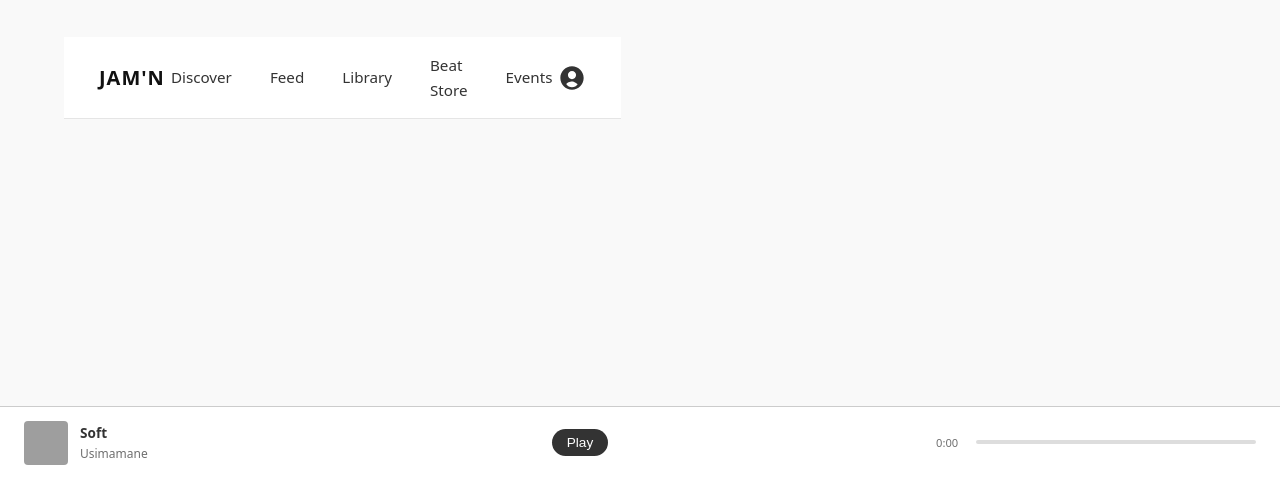
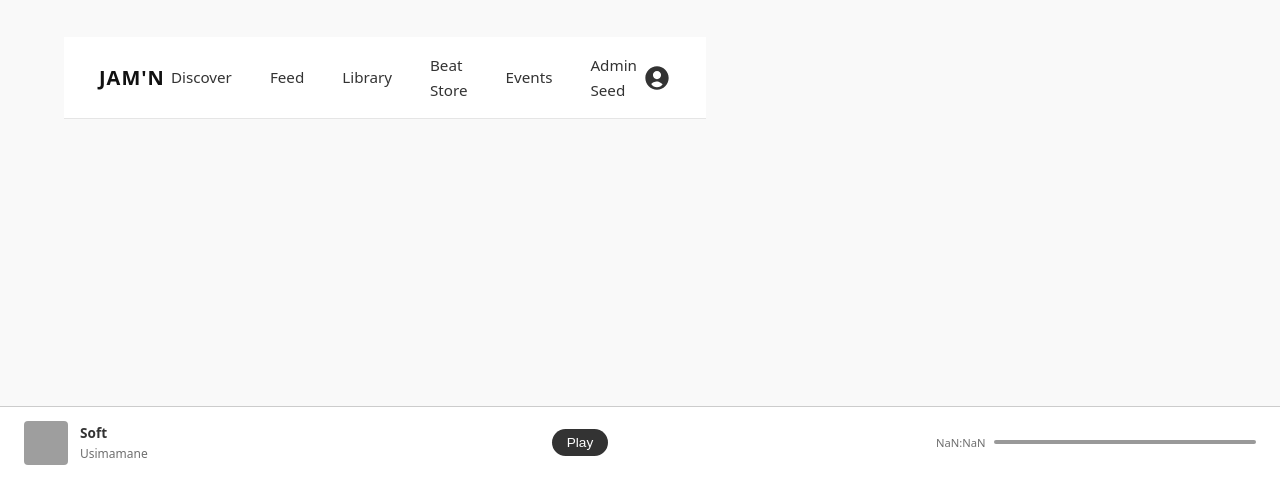
Before and after one commit to totoseahlumile-dot/JAM-N, a Vue app in the folder Frontend/: page /account in a window 1280 px wide. Shown: the part 322-800 px from the top of the page. Built offline with nearby package versions, Linux system fonts and the light colour scheme; grey boxes are pictures that could not be loaded.

Commit message:
finish navbar and audio player components

```diff
--- a/Frontend/src/components/common/AppNavbar.vue
+++ b/Frontend/src/components/common/AppNavbar.vue
@@ -1,23 +1,31 @@
 <template>
   <header class="navbar">
     <div class="navbar-container">
-      <!-- Bold JAM'N Logo -->
       <RouterLink to="/" class="brand-logo">
         JAM'N
       </RouterLink>
 
-      <!-- Nav Links -->
       <nav class="nav-links">
         <RouterLink to="/discover" class="nav-item">Discover</RouterLink>
         <RouterLink to="/feed" class="nav-item">Feed</RouterLink>
         <RouterLink to="/library" class="nav-item">Library</RouterLink>
         <RouterLink to="/beat-store" class="nav-item">Beat Store</RouterLink>
         <RouterLink to="/events" class="nav-item">Events</RouterLink>
+
+        <!-- Only visible to admins -->
+        <RouterLink v-if="isAdmin" to="/admin/seed" class="nav-item">
+          Admin Seed
+        </RouterLink>
       </nav>
 
-      <!-- Right User Icon -->
       <div class="user-action">
-        <RouterLink to="/account" class="profile-icon-btn" aria-label="Account">
+        <!-- Not logged in: show Login -->
+        <RouterLink v-if="!isLoggedIn" to="/login" class="nav-item">
+          Login
+        </RouterLink>
+
+        <!-- Logged in: show profile icon -->
+        <RouterLink v-else to="/account" class="profile-icon-btn" aria-label="Account">
           <svg class="user-avatar-icon" viewBox="0 0 24 24" fill="currentColor">
             <path d="M12 2C6.48 2 2 6.48 2 12s4.48 10 10 10 10-4.48 10-10S17.52 2 12 2zm0 4c1.93 0 3.5 1.57 3.5 3.5S13.93 13 12 13s-3.5-1.57-3.5-3.5S10.07 6 12 6zm0 14c-2.03 0-3.8-1.04-4.83-2.61.03-1.6 3.23-2.49 4.83-2.49s4.8 1.89 4.83 2.49C15.8 18.96 14.03 20 12 20z"/>
           </svg>
@@ -28,7 +36,14 @@
 </template>
 
 <script setup>
+import { computed } from 'vue'
 import { RouterLink } from 'vue-router'
+import { useStore } from 'vuex'
+
+const store = useStore()
+
+const isLoggedIn = computed(() => store.getters['auth/isLoggedIn'])
+const isAdmin = computed(() => store.getters['auth/isAdmin'])
 </script>
 
 <style scoped>
--- a/Frontend/src/components/common/AudioPlayer.vue
+++ b/Frontend/src/components/common/AudioPlayer.vue
@@ -7,13 +7,11 @@
         <p class="player-artist">{{ currentTrack.artist }}</p>
       </div>
     </div>
-
     <div class="player-controls">
       <button class="player-play-btn" @click="togglePlay">
         {{ isPlaying ? 'Pause' : 'Play' }}
       </button>
     </div>
-
     <div class="player-progress">
       <span class="player-time">{{ formattedTime }}</span>
       <div class="player-progress-track">
@@ -21,7 +19,6 @@
       </div>
     </div>
   </footer>
-
   <footer class="audio-player audio-player-empty" v-else>
     <p class="player-empty-text">Nothing playing</p>
   </footer>
@@ -35,13 +32,28 @@ const store = useStore()
 
 const currentTrack = computed(() => store.state.player.currentTrack)
 const isPlaying = computed(() => store.state.player.isPlaying)
+const currentTime = computed(() => store.state.player.currentTime)
 
 function togglePlay() {
   store.dispatch('player/togglePlay')
 }
 
-const formattedTime = computed(() => '0:00')
-const progressPercent = computed(() => 0)
+// Real formatting based on actual playback time, not hardcoded
+const formattedTime = computed(() => {
+  const totalSeconds = Math.floor(currentTime.value)
+  const minutes = Math.floor(totalSeconds / 60)
+  const seconds = totalSeconds % 60
+  return `${minutes}:${seconds.toString().padStart(2, '0')}`
+})
+
+// Real progress calculation based on currentTrack.duration
+// NOTE: assumes currentTrack has a numeric "duration" field (seconds).
+// If tracks don't have this yet, progress will just stay at 0 - that's expected until real audio data exists.
+const progressPercent = computed(() => {
+  const duration = currentTrack.value?.duration
+  if (!duration) return 0
+  return Math.min((currentTime.value / duration) * 100, 100)
+})
 </script>
 
 <style scoped>
@@ -58,47 +70,39 @@ const progressPercent = computed(() => 0)
   border-top: 1px solid #ccc;
   background-color: #fff;
 }
-
 .audio-player-empty {
   justify-content: center;
 }
-
 .player-empty-text {
   font-size: 0.85rem;
   opacity: 0.6;
 }
-
 .player-track-info {
   display: flex;
   align-items: center;
   gap: 0.75rem;
   min-width: 200px;
 }
-
 .player-cover {
   width: 44px;
   height: 44px;
   border-radius: 4px;
   object-fit: cover;
 }
-
 .player-title {
   font-size: 0.85rem;
   font-weight: 600;
   margin: 0;
 }
-
 .player-artist {
   font-size: 0.75rem;
   margin: 0;
   opacity: 0.7;
 }
-
 .player-controls {
   display: flex;
   align-items: center;
 }
-
 .player-play-btn {
   border: none;
   background: #333;
@@ -108,7 +112,6 @@ const progressPercent = computed(() => 0)
   padding: 0.4rem 0.9rem;
   border-radius: 999px;
 }
-
 .player-progress {
   display: flex;
   align-items: center;
@@ -116,13 +119,11 @@ const progressPercent = computed(() => 0)
   flex: 1;
   max-width: 320px;
 }
-
 .player-time {
   font-size: 0.7rem;
   opacity: 0.7;
   min-width: 32px;
 }
-
 .player-progress-track {
   flex: 1;
   height: 4px;
@@ -130,7 +131,6 @@ const progressPercent = computed(() => 0)
   background: #ddd;
   overflow: hidden;
 }
-
 .player-progress-fill {
   height: 100%;
   background: #999;
```
